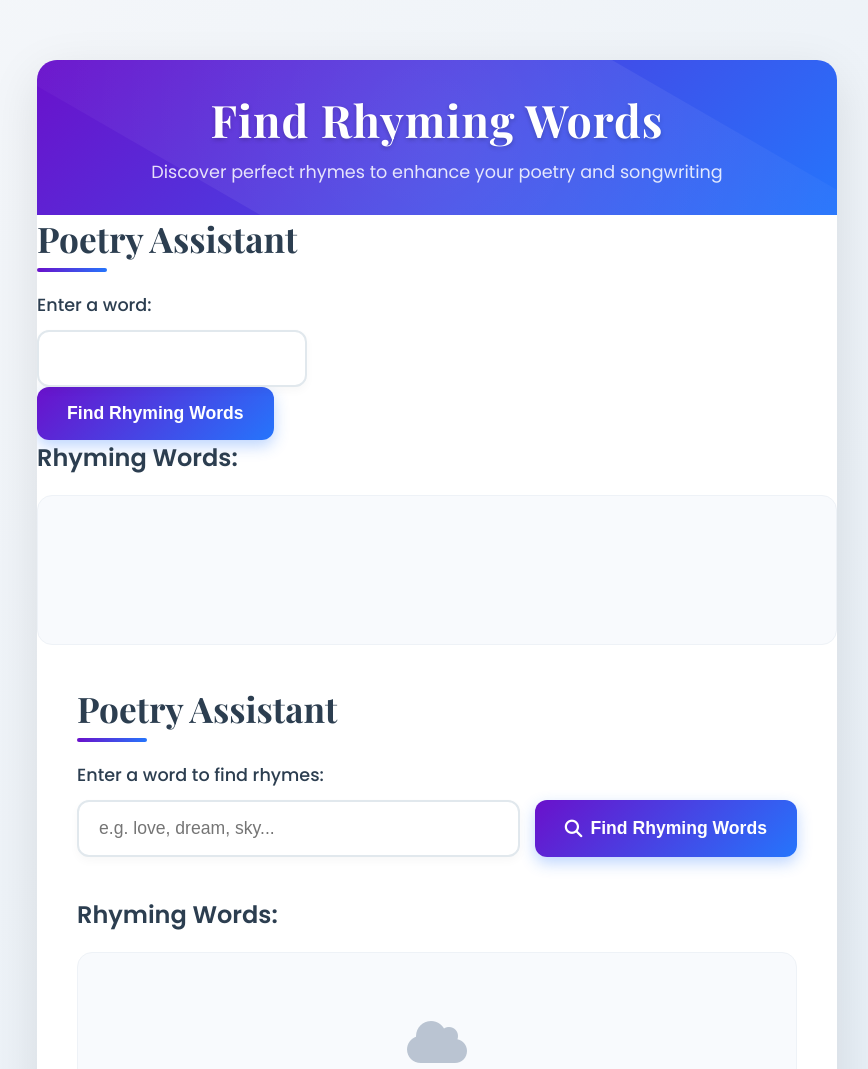
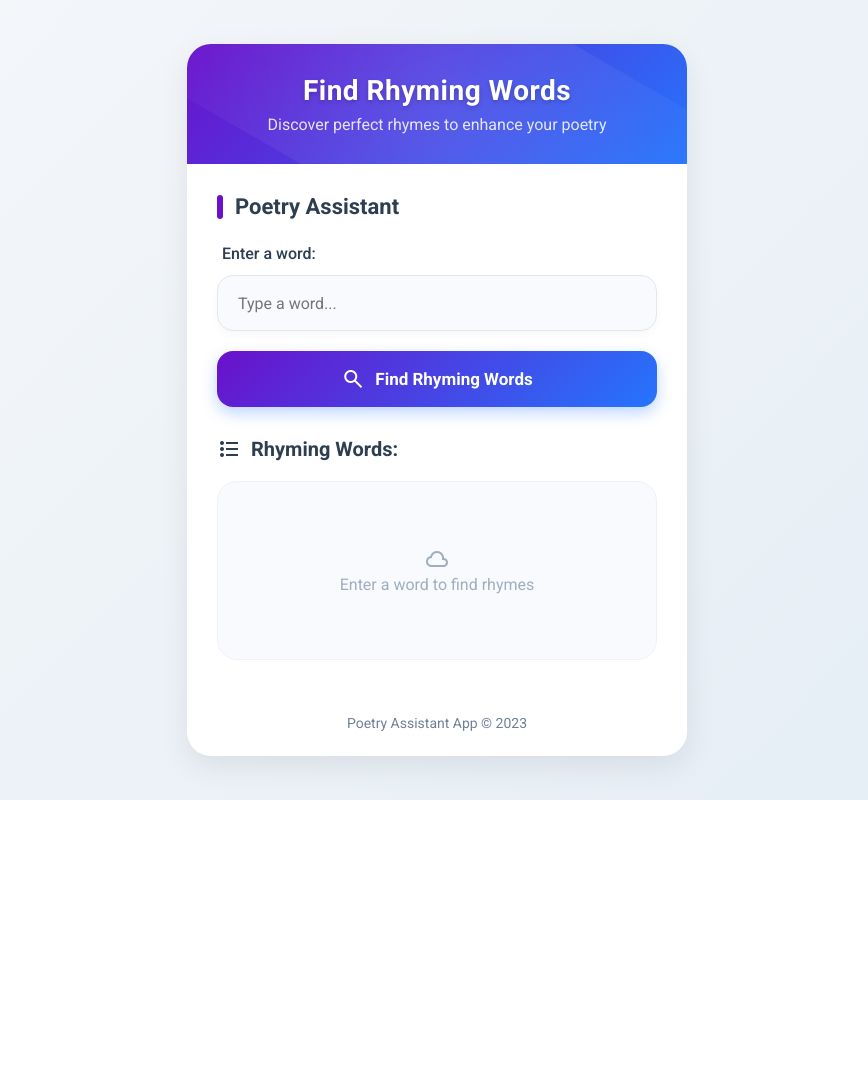
Before and after one commit to MeekBerbenburgh/POETRY-FILE, a plain HTML site: page index.html in a window 1280 px wide. Shown: the top 1069 px of the page, without its empty margins (203-1071 px from the left). After the commit the page ends 800 px from the top, so only its background shows below. Drawn offline with nearby package versions, Linux system fonts and the light colour scheme.

Commit message:
Update index.html
2

```diff
--- a/index.html
+++ b/index.html
@@ -4,43 +4,36 @@
     <meta charset="UTF-8">
     <meta name="viewport" content="width=device-width, initial-scale=1.0">
     <title>Poetry Assistant App</title>
-    <link href="https://fonts.googleapis.com/css2?family=Poppins:wght@300;400;500;600;700&family=Playfair+Display:wght@400;700&display=swap" rel="stylesheet">
-    <link rel="stylesheet" href="https://cdnjs.cloudflare.com/ajax/libs/font-awesome/6.4.0/css/all.min.css">
+    <link rel="stylesheet" href="https://fonts.googleapis.com/css2?family=Roboto:wght@300;400;500;700&display=swap">
+    <link rel="stylesheet" href="https://fonts.googleapis.com/css2?family=Material+Symbols+Outlined:opsz,wght,FILL,GRAD@20..48,100..700,0..1,-50..200">
     <style>
         * {
             margin: 0;
             padding: 0;
             box-sizing: border-box;
+            font-family: 'Roboto', sans-serif;
         }
 
         body {
-            font-family: 'Poppins', sans-serif;
             background: linear-gradient(135deg, #f5f7fa 0%, #e4edf5 100%);
             min-height: 100vh;
+            display: flex;
+            justify-content: center;
+            align-items: center;
             padding: 20px;
             color: #333;
-            display: flex;
-            flex-direction: column;
-            align-items: center;
         }
 
         .container {
-            max-width: 800px;
             width: 100%;
+            max-width: 500px;
             background: white;
-            border-radius: 20px;
-            box-shadow: 0 15px 50px rgba(0, 0, 0, 0.1);
+            border-radius: 24px;
+            box-shadow: 0 10px 30px rgba(0, 0, 0, 0.08);
             overflow: hidden;
-            margin: 40px 0;
-            animation: fadeIn 0.8s ease-out;
         }
 
-        @keyframes fadeIn {
-            from { opacity: 0; transform: translateY(20px); }
-            to { opacity: 1; transform: translateY(0); }
-        }
-
-        .nav {
+        .header {
             background: linear-gradient(135deg, #6a11cb 0%, #2575fc 100%);
             padding: 30px 20px;
             text-align: center;
@@ -48,7 +41,7 @@
             overflow: hidden;
         }
 
-        .nav::before {
+        .header::before {
             content: "";
             position: absolute;
             top: -50%;
@@ -61,52 +54,48 @@
 
         h1 {
             color: white;
-            font-family: 'Playfair Display', serif;
-            font-size: 2.8rem;
+            font-size: 28px;
             font-weight: 700;
-            margin-bottom: 10px;
+            margin-bottom: 8px;
             position: relative;
             text-shadow: 0 2px 4px rgba(0,0,0,0.2);
-            letter-spacing: 1px;
+            letter-spacing: 0.5px;
         }
 
-        .nav p {
+        .header p {
             color: rgba(255, 255, 255, 0.85);
-            font-size: 1.1rem;
-            max-width: 600px;
+            font-size: 16px;
+            max-width: 400px;
             margin: 0 auto;
             position: relative;
         }
 
         .content {
-            padding: 40px;
+            padding: 30px;
         }
 
         h2 {
-            font-family: 'Playfair Display', serif;
-            font-size: 2.2rem;
+            font-size: 22px;
             color: #2c3e50;
-            margin-bottom: 30px;
+            margin-bottom: 25px;
+            font-weight: 600;
             position: relative;
-            display: inline-block;
+            display: flex;
+            align-items: center;
+            gap: 12px;
         }
 
-        h2::after {
+        h2::before {
             content: "";
-            position: absolute;
-            bottom: -10px;
-            left: 0;
-            width: 70px;
-            height: 4px;
-            background: linear-gradient(to right, #6a11cb, #2575fc);
-            border-radius: 2px;
+            display: block;
+            width: 6px;
+            height: 24px;
+            background: #6a11cb;
+            border-radius: 3px;
         }
 
         .input-group {
-            display: flex;
-            gap: 15px;
-            margin-bottom: 40px;
-            flex-wrap: wrap;
+            margin-bottom: 30px;
         }
 
         label {
@@ -114,18 +103,26 @@
             font-weight: 500;
             margin-bottom: 12px;
             color: #2c3e50;
-            font-size: 1.1rem;
+            font-size: 16px;
+            padding-left: 5px;
+        }
+
+        .input-container {
+            position: relative;
+            margin-bottom: 20px;
         }
 
         #userInput {
-            flex: 1;
+            width: 100%;
             padding: 16px 20px;
-            border: 2px solid #e1e8ed;
-            border-radius: 12px;
-            font-size: 1.1rem;
+            border: none;
+            border-radius: 16px;
+            font-size: 16px;
             transition: all 0.3s ease;
-            min-width: 200px;
+            background: #f8fafd;
             box-shadow: 0 4px 10px rgba(0, 0, 0, 0.03);
+            border: 1px solid #e1e8ed;
+            height: 56px;
         }
 
         #userInput:focus {
@@ -138,16 +135,19 @@
             background: linear-gradient(135deg, #6a11cb 0%, #2575fc 100%);
             color: white;
             border: none;
-            padding: 16px 30px;
-            border-radius: 12px;
-            font-size: 1.1rem;
+            width: 100%;
+            padding: 16px;
+            border-radius: 16px;
+            font-size: 17px;
             font-weight: 600;
             cursor: pointer;
             transition: all 0.3s ease;
             box-shadow: 0 6px 15px rgba(37, 117, 252, 0.3);
             display: flex;
+            justify-content: center;
             align-items: center;
-            gap: 8px;
+            gap: 10px;
+            height: 56px;
         }
 
         button:hover {
@@ -160,15 +160,18 @@
         }
 
         h3 {
-            font-size: 1.5rem;
+            font-size: 20px;
             color: #2c3e50;
             margin-bottom: 20px;
             font-weight: 600;
+            display: flex;
+            align-items: center;
+            gap: 10px;
         }
 
         #result {
             background: #f8fafd;
-            border-radius: 15px;
+            border-radius: 20px;
             padding: 25px;
             min-height: 150px;
             border: 1px solid #eef2f7;
@@ -180,13 +183,14 @@
         .word-card {
             background: white;
             padding: 15px;
-            border-radius: 10px;
+            border-radius: 14px;
             text-align: center;
             font-weight: 500;
             box-shadow: 0 4px 12px rgba(0, 0, 0, 0.03);
             transition: all 0.3s ease;
             border: 1px solid #f0f4f8;
             animation: popIn 0.4s ease-out;
+            font-size: 17px;
         }
 
         .word-card:hover {
@@ -205,116 +209,88 @@
             text-align: center;
             padding: 40px 0;
             color: #a0aec0;
-        }
-
-        .empty-state i {
-            font-size: 3rem;
-            margin-bottom: 15px;
-            opacity: 0.7;
+            font-size: 16px;
         }
 
         .footer {
             text-align: center;
             color: #718096;
-            padding: 20px;
-            font-size: 0.9rem;
-            max-width: 800px;
+            padding: 25px;
+            font-size: 14px;
         }
 
-        .footer a {
-            color: #6a11cb;
-            text-decoration: none;
+        .icon {
+            font-size: 22px;
+            vertical-align: middle;
         }
 
-        .footer a:hover {
-            text-decoration: underline;
-        }
-
-        @media (max-width: 600px) {
+        @media (max-width: 500px) {
             .container {
-                margin: 20px 0;
+                border-radius: 20px;
             }
 
             .content {
                 padding: 25px;
             }
 
-            .input-group {
-                flex-direction: column;
-            }
-
-            button {
-                width: 100%;
-                justify-content: center;
-            }
-
             h1 {
-                font-size: 2.2rem;
+                font-size: 24px;
             }
 
             h2 {
-                font-size: 1.8rem;
+                font-size: 20px;
+            }
+
+            #result {
+                padding: 20px;
+                grid-template-columns: repeat(auto-fill, minmax(100px, 1fr));
             }
         }
     </style>
 </head>
 <body>
     <div class="container">
-        <div class="nav">
+        <div class="header">
             <h1>Find Rhyming Words</h1>
-            <p>Discover perfect rhymes to enhance your poetry and songwriting</p>
+            <p>Discover perfect rhymes to enhance your poetry</p>
         </div>
-
-            <div>
-
-    <h2>Poetry Assistant</h2>
-
-    <label for="userInput">Enter a word:</label>
-    <input type="text" id="userInput" />
-    <button onclick="fetchAndFindRhymingWords()">Find Rhyming Words</button>
-
-    <h3>Rhyming Words:</h3>
-    <div id="result"></div>
-
-    <script src="PoetryAssistant.js"></script>
-    </div>
 
         <div class="content">
             <h2>Poetry Assistant</h2>
 
-            <label for="userInput">Enter a word to find rhymes:</label>
             <div class="input-group">
-                <input type="text" id="userInput" placeholder="e.g. love, dream, sky..." />
+                <label for="userInput">Enter a word:</label>
+                <div class="input-container">
+                    <input type="text" id="userInput" placeholder="Type a word..." />
+                </div>
                 <button onclick="fetchAndFindRhymingWords()">
-                    <i class="fas fa-search"></i> Find Rhyming Words
+                    <span class="material-symbols-outlined">search</span>
+                    Find Rhyming Words
                 </button>
             </div>
 
-            <h3>Rhyming Words:</h3>
+            <h3>
+                <span class="material-symbols-outlined">format_list_bulleted</span>
+                Rhyming Words:
+            </h3>
             <div id="result">
                 <div class="empty-state">
-                    <i class="fas fa-cloud"></i>
-                    <p>Enter a word to find rhyming words</p>
+                    <span class="material-symbols-outlined">cloud</span>
+                    <p>Enter a word to find rhymes</p>
                 </div>
             </div>
         </div>
+
+        <div class="footer">
+            <p>Poetry Assistant App &copy; 2023</p>
+        </div>
     </div>
 
-    <div class="footer">
-        <p>Poetry Assistant App &copy; 2023 | Created with ❤️ for wordsmiths and poets</p>
-        <p>Inspired by the beauty of language and creative expression</p>
-    </div>
+    <script src="PoetryAssistant.js"></script>
 
     <script>
-        // Mock data for demonstration
-        const mockRhymes = {
-            "love": ["dove", "above", "glove", "shove", "of", "prove", "move", "improve"],
-            "dream": ["seem", "theme", "cream", "beam", "stream", "extreme", "esteem", "scheme"],
-            "sky": ["high", "fly", "bye", "cry", "dry", "shy", "apply", "deny"],
-            "light": ["night", "bright", "sight", "right", "fight", "kite", "invite", "excite"],
-            "heart": ["start", "apart", "art", "cart", "smart", "chart", "depart", "impart"]
-        };
-
+        // This script would be in PoetryAssistant.js - keeping it here just for demonstration
+        // In reality, the actual implementation would be in the external file
         function fetchAndFindRhymingWords() {
             const input = document.getElementById('userInput').value.trim().toLowerCase();
             const resultDiv = document.getElementById('result');
@@ -325,12 +301,21 @@
             if (!input) {
                 resultDiv.innerHTML = `
                     <div class="empty-state">
-                        <i class="fas fa-exclamation-circle"></i>
-                        <p>Please enter a word to find rhymes</p>
+                        <span class="material-symbols-outlined">error</span>
+                        <p>Please enter a word</p>
                     </div>
                 `;
                 return;
             }
+
+            // Mock rhyming words data for demonstration
+            const mockRhymes = {
+                "love": ["dove", "above", "glove", "shove", "of", "prove"],
+                "dream": ["seem", "theme", "cream", "beam", "stream", "extreme"],
+                "sky": ["high", "fly", "bye", "cry", "dry", "shy"],
+                "light": ["night", "bright", "sight", "right", "fight", "kite"],
+                "heart": ["start", "apart", "art", "cart", "smart", "chart"]
+            };
 
             // Simulate API call delay
             setTimeout(() => {
@@ -344,7 +329,7 @@
                 } else {
                     resultDiv.innerHTML = `
                         <div class="empty-state">
-                            <i class="fas fa-search"></i>
+                            <span class="material-symbols-outlined">search_off</span>
                             <p>No rhymes found for "${input}"</p>
                             <p>Try words like "love", "dream", or "sky"</p>
                         </div>
```
